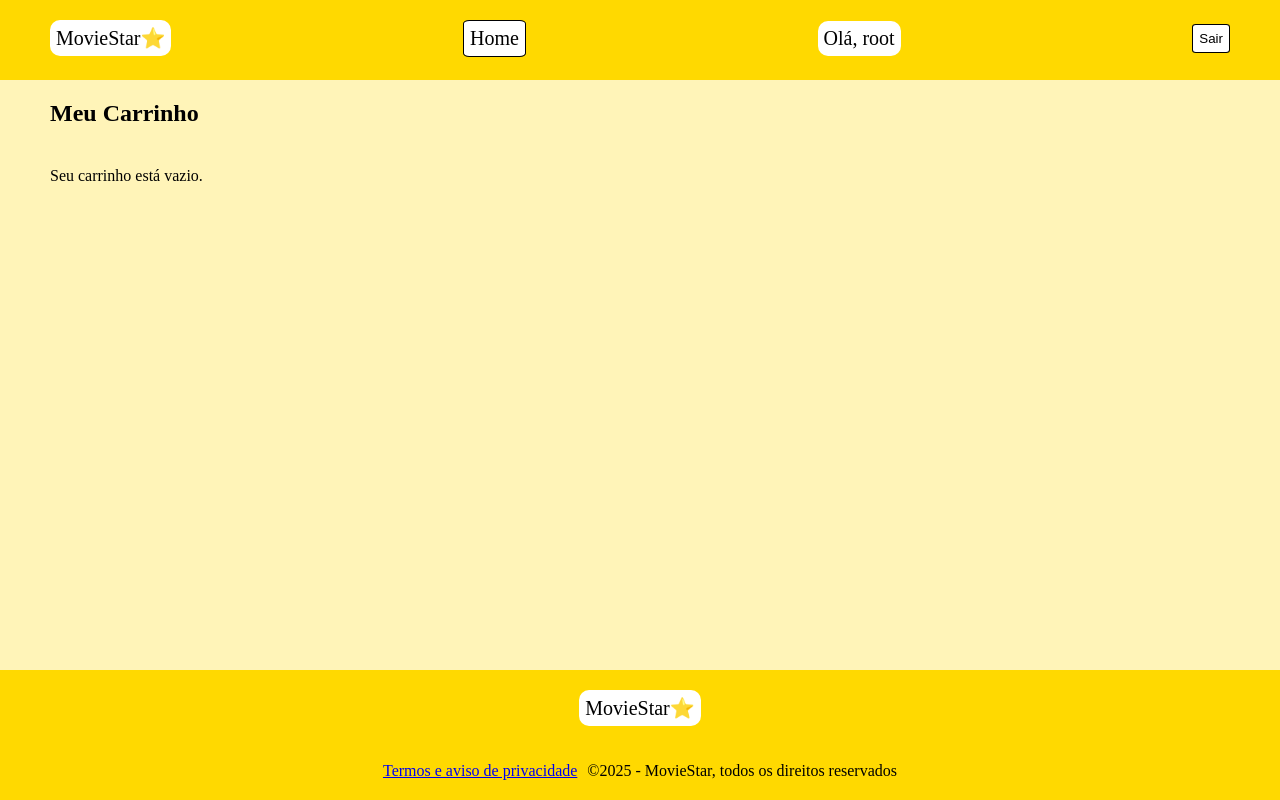
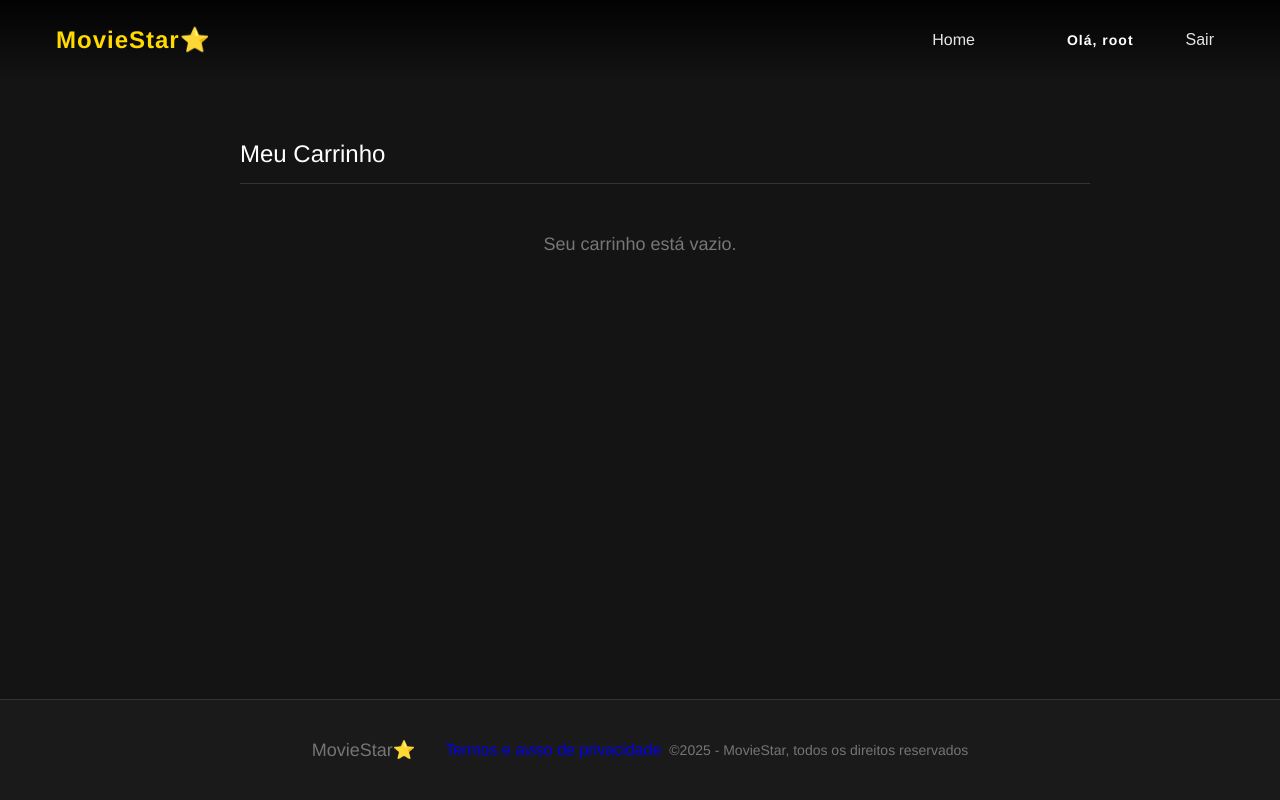
Before and after one commit to GeanPanchesk/Projeto_Engenharia, a Django app: page /carrinho/ in a window 1280 px wide. Run offline with Django 5.2, Linux system fonts and the light colour scheme; a user stored in the database is signed in; data comes from the database, SQL or seed files in the repository; both versions use the stored data as it was after the commit.

Commit message:
Melhorias do CSS

```diff
--- a/projeto_completo/backend/main/static/main/css/carrosel.css
+++ b/projeto_completo/backend/main/static/main/css/carrosel.css
@@ -2,7 +2,7 @@
   position: relative;
   overflow: hidden;
   width: 100%;
-  background-color: #fff4b8;
+  background-color: #141414;
 }
 
 .carrossel {
@@ -81,10 +81,11 @@
   font-weight: 600;
   font-size: 16px;
   transition: background-color 0.3s;
+  margin-bottom: 10px;
 }
 
 .filme .overlay button:hover {
-  background-color: #f8e263;
+  background-color: #141414;
 }
 .filme {
   display: block;
--- a/projeto_completo/backend/main/static/main/css/style.css
+++ b/projeto_completo/backend/main/static/main/css/style.css
@@ -1,133 +1,217 @@
-html, body{
+
+html, body {
   margin: 0;
   padding: 0;
   height: 100%;
-  background-color: #fff4b8;
+  background-color: #141414;
+  font-family: 'Helvetica Neue', Helvetica, Arial, sans-serif;
+  color: #e5e5e5;
 }
-h2{
+
+h2 {
   margin-left: 50px;
+  font-weight: 300;
 }
-.cabecalho{
-    background-color: #ffd900;
+
+
+.cabecalho {
+  background: linear-gradient(to bottom, rgba(0,0,0,0.9) 0%, rgba(0,0,0,0) 100%);
   height: 80px;
+  display: flex;
+  align-items: center;
+  position: fixed;
+  top: 0;
+  width: 100%;
+  z-index: 1000; /* Garante que fique acima da imagem principal */
+  transition: background-color 0.3s ease;
 }
-.cabecalho p{
-  background-color: white;
+
+
+.cabecalho p {
+  background-color: transparent;
+  color: #ffd900;
   padding: 6px;
-  border-radius: 10px;
+  font-weight: bold;
+  font-size: 1.5rem;
+  margin-left: 50px;
+  letter-spacing: 1px;
+  white-space: nowrap; /* Não quebra linha */
 }
-.lista__cabecalho{
-    color: black;
+
+.lista__cabecalho {
   display: flex;
   flex-direction: row;
   align-items: center;
-    justify-content: space-between;
+  justify-content: flex-end;
+  width: 100%;
   margin-right: 50px;
-    margin-left: 50px;
-    font-size: 20px;
+  gap: 20px;
 }
-.cabecalho__click{
-    background-color: white;
-    color: black;
-    border: 1px solid black;
-    text-decoration: inherit;
-    padding: 6px;
-    border-radius: 10%;
+
+
+.cabecalho input,
+.lista__cabecalho input {
+  background-color: rgba(0, 0, 0, 0.6);
+  border: 1px solid #ccc;
+  color: #fff;
+  padding: 8px 15px;
+  border-radius: 20px;
+  outline: none;
+  font-size: 14px;
+  transition: all 0.3s ease;
+  margin-right: 10px;
 }
-.cabecalho__click:hover{
-    box-shadow: 5px 5px 10px rgba(0,0,0,0.5);
+
+
+.cabecalho input:focus,
+.lista__cabecalho input:focus {
+  background-color: #000;
+  border-color: #ffd900;
+  box-shadow: 0 0 5px rgba(255, 217, 0, 0.5);
+  width: 250px; /
 }
-.imagem__principal{
+
+
+.cabecalho__click {
+  background-color: transparent;
+  color: #e5e5e5;
+  border: 1px solid transparent;
+  text-decoration: none;
+  padding: 8px 15px;
+  border-radius: 4px;
+  transition: all 0.3s ease;
+  font-size: 16px;
+  white-space: nowrap;
+}
+
+.cabecalho__click:hover {
+  border: 1px solid #ffd900;
+  color: #ffd900;
+  background-color: rgba(255, 217, 0, 0.1);
+  box-shadow: 0 0 10px rgba(255, 217, 0, 0.2);
+}
+
+
+.imagem__principal {
   display: flex;
   flex-direction: column;
-  align-items:first baseline;
-  height: calc(100vh - 80px);
-  background-image: url('../imagens/DemonSlayer.jpg'); /* Caminho relativo ao CSS */
+  justify-content: center;
+
+  height: 100vh;
+  background-image: url('../imagens/DemonSlayer.jpg');
   background-size: cover;
   background-position: center;
   background-repeat: no-repeat;
+  position: relative;
 }
-.overtext{
+
+
+.overtext {
+  position: absolute;
   top: 0;
   left: 0;
   width: 100%;
   height: 100%;
-  background-color: rgba(0, 0, 0, 0.5); /* 50% opacidade */
-}
-.titulo__imagem{
-    color: white;
-    font-size: 40px;
-    margin-left: 50px;
-    margin-top: 60px;
-    font-family: 'Franklin Gothic Medium', 'Arial Narrow', Arial, sans-serif;
-}
-.descricao__imagem{
-    font-size: 20px;
-    margin-left: 50px;
-    margin-top: 150px;
-    font-family: 'Franklin Gothic Medium', 'Arial Narrow', Arial, sans-serif;
-    color: white;
-}
-.imdb{
-    font-size: 20px;
-    color: rgba(204, 204, 204, 0.616);
-    margin-left: 50px;
-    word-spacing: 5px;
-}
-.classificacao{
-    margin-left: 50px;
-    font-size: 20px;
-    text-decoration: underline;
-    color: white;
-    word-spacing: 5px;
-}
-.overtext button{
-  margin-left: 50px;
-  padding: 10px 20px;
-  background-color: white;
-  border: none;
-  color: black;
-  border-radius: 5px;
-  cursor: pointer;
-  font-weight: 600;
-  font-size: 16px;
-  transition: background-color 0.3s;
-}
-.overtext button:hover {
-  background-color: #f8e263;
-}
-.footer{
-  height: 130px;
-  background-color: #ffd900;
+  background: linear-gradient(to top, #141414 10%, rgba(0,0,0,0.4) 50%);
   display: flex;
   flex-direction: column;
+  justify-content: center;
+}
+
+.titulo__imagem {
+  color: white;
+  font-size: 60px;
+  margin-left: 50px;
+  margin-bottom: 10px;
+  font-weight: bold;
+  text-shadow: 2px 2px 4px rgba(0,0,0,0.8);
+}
+
+.descricao__imagem {
+  font-size: 18px;
+  margin-left: 50px;
+  max-width: 600px;
+  color: #ccc;
+  line-height: 1.5;
+  margin-bottom: 20px;
+  text-shadow: 1px 1px 2px black;
+}
+
+.infos-tecnicas {
+  margin-left: 50px;
+  margin-bottom: 30px;
+  display: flex;
   align-items: center;
+  gap: 15px;
 }
-.logo__footer{
-  font-size: 20px ;
-  background-color: white;
-  padding: 6px;
-  border-radius: 10px;
+
+.imdb, .classificacao {
+  font-size: 16px;
+  color: #46d369;
+  font-weight: bold;
+  margin-inline: 65px;
 }
-.footer article {
-  text-decoration: none;
-  color:black;
+
+
+.overtext button {
+  margin-left: 50px;
+  padding: 12px 35px;
+  background-color: #ffd900;
+  border: none;
+  color: #141414;
+  border-radius: 50px;
+  cursor: pointer;
+  font-weight: bold;
+  font-size: 18px;
+  text-transform: uppercase;
+  transition: all 0.3s ease;
+  width: fit-content;
+  margin-bottom: 5px;
+}
+
+.overtext button:hover {
+  background-color: #ffe033;
+  transform: scale(1.05);
+  box-shadow: 0 0 15px rgba(255, 217, 0, 0.6),
+              0 0 30px rgba(255, 217, 0, 0.3);
+  margin-bottom: 10px;
+}
+
+
+.footer {
+  height: 100px;
+  background-color: #1a1a1a;
   display: flex;
   flex-direction: row;
   align-items: center;
-}
-.footer article p {
-  margin-left: 10px;
-}
-.footer a:hover{
-  color: rgb(115, 116, 117);
+  justify-content: center;
+  gap: 30px;
+  border-top: 1px solid #333;
+  margin-top: 20px;
 }
 
-.cabecalho__click svg {
-    transition: 0.2s;
+.logo__footer {
+  font-size: 18px;
+  color: #757575;
+  background: none;
+  padding: 0;
 }
 
-.cabecalho__click:hover svg {
-    stroke: #f8e263; /* mesma cor hover dos botões */
-    transform: scale(1.1);
+.footer article {
+  display: flex;
+  align-items: center;
 }
+
+.footer article p {
+  margin-left: 8px;
+  color: #757575;
+  font-size: 14px;
+}
+
+.footer a {
+  text-decoration: none;
+}
+
+.footer a:hover p {
+  color: #ffd900;
+}
--- a/projeto_completo/backend/main/templates/main/carrinho.html
+++ b/projeto_completo/backend/main/templates/main/carrinho.html
@@ -8,8 +8,12 @@
     <link rel="stylesheet" href="{% static 'main/css/style.css' %}">
 
     <style>
+
         html, body {
             height: 100%;
+            background-color: #141414; /* Garante fundo escuro */
+            color: #e5e5e5;
+            font-family: 'Helvetica Neue', Helvetica, Arial, sans-serif;
         }
 
         body {
@@ -18,62 +22,117 @@
         }
 
         main {
-            flex: 1; /* empurra o footer para baixo */
+            flex: 1;
+            /* Importante: Espaço para compensar o cabeçalho fixo */
+            padding-top: 100px;
         }
 
         .carrinho-container {
-            margin: 40px 50px;
+            margin: 0 auto;
+            max-width: 900px;
+            padding: 20px 50px;
         }
 
+        h2 {
+            border-bottom: 1px solid #333;
+            padding-bottom: 15px;
+            margin-bottom: 30px;
+            color: #fff;
+        }
+
+        /* Estilo de cada linha/item do carrinho */
         .carrinho-item {
             display: flex;
             align-items: center;
             gap: 20px;
-            margin-bottom: 20px;
-            border-bottom: 1px solid #ccc;
-            padding-bottom: 10px;
+            margin-bottom: 15px;
+            background-color: #1f1f1f;
+            padding: 15px;
+            border-radius: 8px;
+            transition: transform 0.2s ease;
+        }
+
+        .carrinho-item:hover {
+            background-color: #2a2a2a;
         }
 
         .carrinho-item img {
-            width: 80px;
-            height: auto;
-            border: 1px solid black;
+            width: 70px;
+            height: 100px;
+            object-fit: cover;
+            border-radius: 4px;
+            box-shadow: 0 0 10px rgba(0,0,0,0.5);
         }
 
         .carrinho-item p {
             margin: 0;
-            font-size: 16px;
+            font-size: 18px;
+            font-weight: 500;
+            color: #fff;
         }
 
+        /* Botão de Remover */
         .carrinho-item a {
             margin-left: auto;
             text-decoration: none;
-            color: red;
-            font-weight: 600;
+            color: #b3b3b3;
+            font-size: 14px;
+            border: 1px solid #333;
+            padding: 8px 15px;
+            border-radius: 4px;
+            transition: all 0.3s ease;
+        }
+
+        .carrinho-item a:hover {
+            color: #fff;
+            background-color: #e50914;
+            border-color: #e50914;
+        }
+
+
+        .resumo-carrinho {
+            margin-top: 40px;
+            display: flex;
+            flex-direction: column;
+            align-items: flex-end; /* Alinha tudo à direita */
+            border-top: 1px solid #333;
+            padding-top: 20px;
         }
 
         .total-preco {
-            margin-top: 20px;
-            font-size: 18px;
-            font-weight: 600;
+            font-size: 24px;
+            font-weight: bold;
+            color: #fff;
+            margin-bottom: 20px;
         }
 
-        /* Botão de pagamento */
+
         .btn-pagar {
-            margin-top: 20px;
-            padding: 12px 24px;
-            background-color: #f8e263;
-            border: 2px solid black;
-            border-radius: 8px;
+            padding: 15px 40px;
+            background-color: #ffd900;
+            border: none;
+            color: #141414;
+            border-radius: 50px;
             font-size: 18px;
             font-weight: bold;
+            text-transform: uppercase;
             cursor: pointer;
-            transition: background-color 0.2s, box-shadow 0.2s;
+            transition: all 0.3s ease;
+            box-shadow: 0 4px 6px rgba(0,0,0,0.3);
         }
 
         .btn-pagar:hover {
-            background-color: #f0d700;
-            box-shadow: 4px 4px 8px rgba(0,0,0,0.3);
+            background-color: #ffe033;
+            transform: scale(1.05);
+            box-shadow: 0 0 15px rgba(255, 217, 0, 0.5);
+        }
+
+        /* Texto de carrinho vazio */
+        .empty-msg {
+            text-align: center;
+            color: #777;
+            margin-top: 50px;
+            font-size: 18px;
         }
     </style>
 </head>
@@ -83,14 +142,14 @@
     window.USER_IS_LOGGED_IN = {{ request.user.is_authenticated|yesno:"true,false" }};
 </script>
 
-<!-- HEADER PADRÃO -->
 <header class="cabecalho">
+    <p style="cursor: default;">MovieStar⭐</p>
+
     <nav class="lista__cabecalho">
-        <p href="/">MovieStar⭐</p>
         <a href="{% url 'index' %}" class="cabecalho__click">Home</a>
 
         {% if request.user.is_authenticated %}
-            <p>Olá, {{ request.user.username }}</p>
+            <p style="color: #fff; font-size: 14px; margin-right:10px;">Olá, {{ request.user.username }}</p>
             <form action="{% url 'logout' %}" method="post" style="display:inline;">
                 {% csrf_token %}
                 <button type="submit" class="cabecalho__click">Sair</button>
@@ -101,33 +160,33 @@
     </nav>
 </header>
 
-<!-- MAIN -->
 <main>
-    <h2 style="margin-left:50px;">Meu Carrinho</h2>
     <section class="carrinho-container">
+        <h2>Meu Carrinho</h2>
+
         {% if carrinho.itens.all %}
             {% for item in carrinho.itens.all %}
                 <div class="carrinho-item">
                     <img src="{{ item.filme.capa.url }}" alt="{{ item.filme.nome }}">
-                    <p>{{ item.filme.nome }} — R$ {{ item.preco }}</p>
+                    <p>{{ item.filme.nome }} — <span style="color: #ffd900;">R$ {{ item.preco }}</span></p>
                     <a href="{% url 'remover_item' item.id %}">Remover</a>
                 </div>
             {% endfor %}
 
-            <h3 class="total-preco">Total: R$ {{ carrinho.total_preco }}</h3>
+            <div class="resumo-carrinho">
+                <h3 class="total-preco">Total: R$ {{ carrinho.total_preco }}</h3>
 
-            <!-- Botão de pagamento -->
-            <button class="btn-pagar">
-                Pagar Agora
-            </button>
+                <button class="btn-pagar">
+                    Pagar Agora
+                </button>
+            </div>
 
         {% else %}
-            <p>Seu carrinho está vazio.</p>
+            <p class="empty-msg">Seu carrinho está vazio.</p>
         {% endif %}
     </section>
 </main>
 
-<!-- FOOTER PADRÃO -->
 <footer class="footer">
     <p class="logo__footer">MovieStar⭐</p>
     <article>
@@ -136,7 +195,6 @@
     </article>
 </footer>
 
-<!-- JS para atualizar badge do carrinho -->
 <script src="{% static 'main/js/carrinho.js' %}"></script>
 </body>
 </html>
```
Also changed, not shown: projeto_completo/backend/main/templates/main/index_cadastro.html (+96 -38 lines), projeto_completo/backend/main/templates/main/index_login.html (+114 -47 lines), projeto_completo/backend/db.sqlite3. Lines whose indentation alone changed are shown as unchanged.
